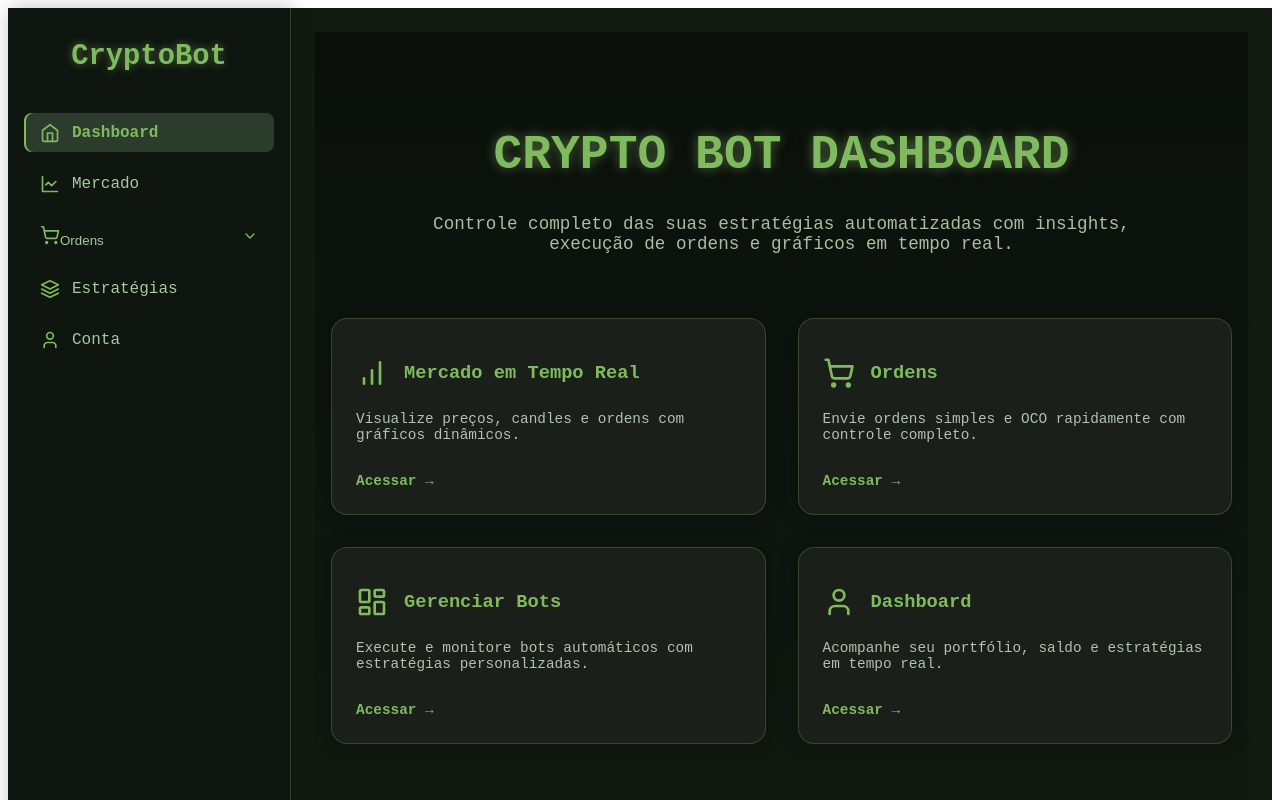
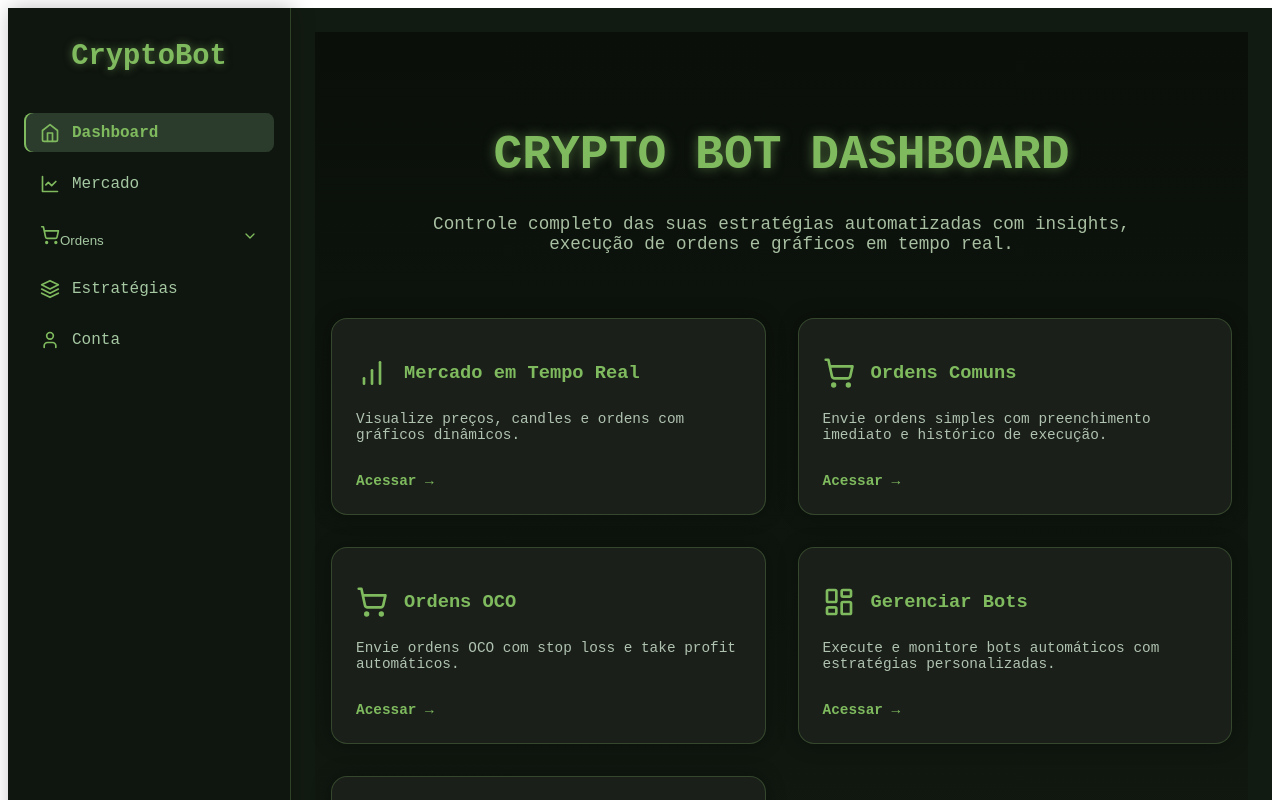
Before and after one commit to DarlanNoetzold/trAI-bot, a React (Create React App) app in the folder crypto-bot-frontend/: page / in a window 1280 px wide. Shown: the top 800 px of the page. Built offline with nearby package versions, Linux system fonts and the light colour scheme.

Commit message:
Update Home.jsx

```diff
--- a/crypto-bot-frontend/src/pages/Dashboard/Home.jsx
+++ b/crypto-bot-frontend/src/pages/Dashboard/Home.jsx
@@ -102,10 +102,17 @@ const features = [
   },
   {
     icon: <ShoppingCart size={32} />,
-    title: "Ordens",
+    title: "Ordens Comuns",
     description:
-      "Envie ordens simples e OCO rapidamente com controle completo.",
-    link: "/orders",
+      "Envie ordens simples com preenchimento imediato e histórico de execução.",
+    link: "/orders/standard",
+  },
+  {
+    icon: <ShoppingCart size={32} />,
+    title: "Ordens OCO",
+    description:
+      "Envie ordens OCO com stop loss e take profit automáticos.",
+    link: "/orders/oco",
   },
   {
     icon: <LayoutDashboard size={32} />,
```
